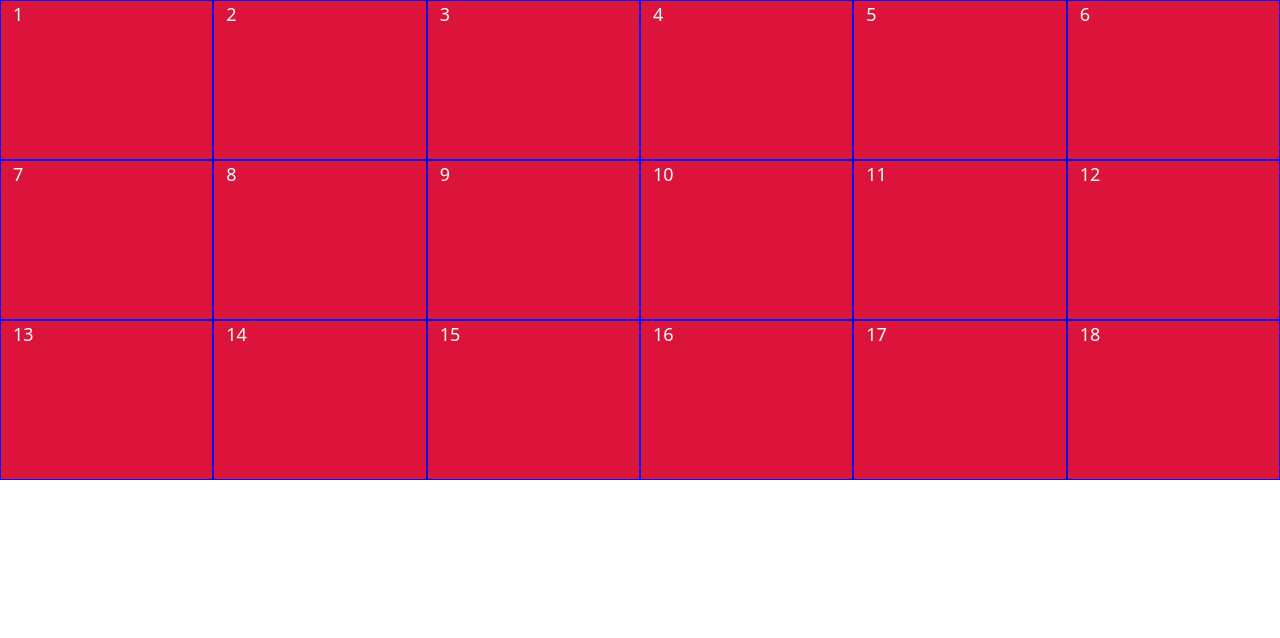
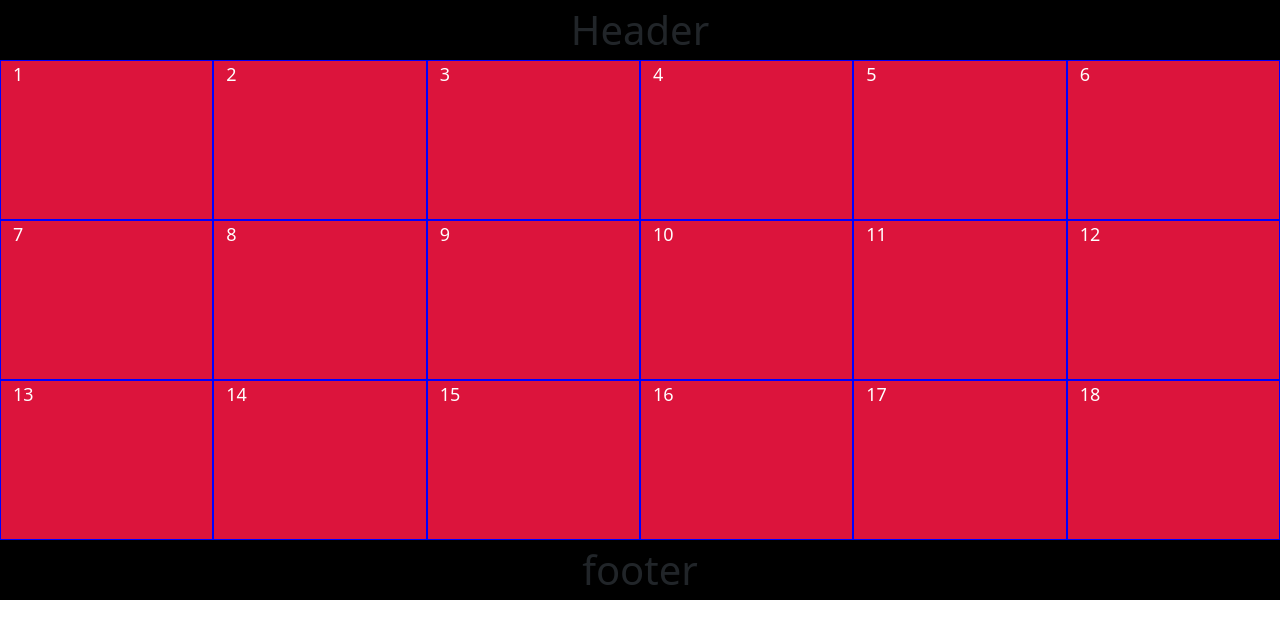
Before and after one commit to and1kk/and1kk.github.io, a plain HTML site: page index.html in a window 1280 px wide. Drawn offline with nearby package versions, Linux system fonts and the light colour scheme.

Commit message:
Update index.html

```diff
--- a/index.html
+++ b/index.html
@@ -17,8 +17,27 @@
             color: white;
             font-size: large;
         }
+        .sigma{
+            width: 100%;
+            height: 20;
+            background-color: black;
+            display: flex;
+            justify-content: center;
+            align-items: center;
+            font-size: 40px;
+        }
+        .sigma{
+            width: 100%;
+            height: 20;
+            background-color: black;
+            display: flex;
+            justify-content: center;
+            align-items: center;
+            font-size: 40px;
+        }
     </style>
 </head>
+<header class="sigma">Header</header>
 <body>
     <div class="container-fluid">
         <div class="row">
@@ -95,4 +114,5 @@
         </div>
     </div>
 </body>
+<footer class="sigma">footer</footer>
 </html>
```
